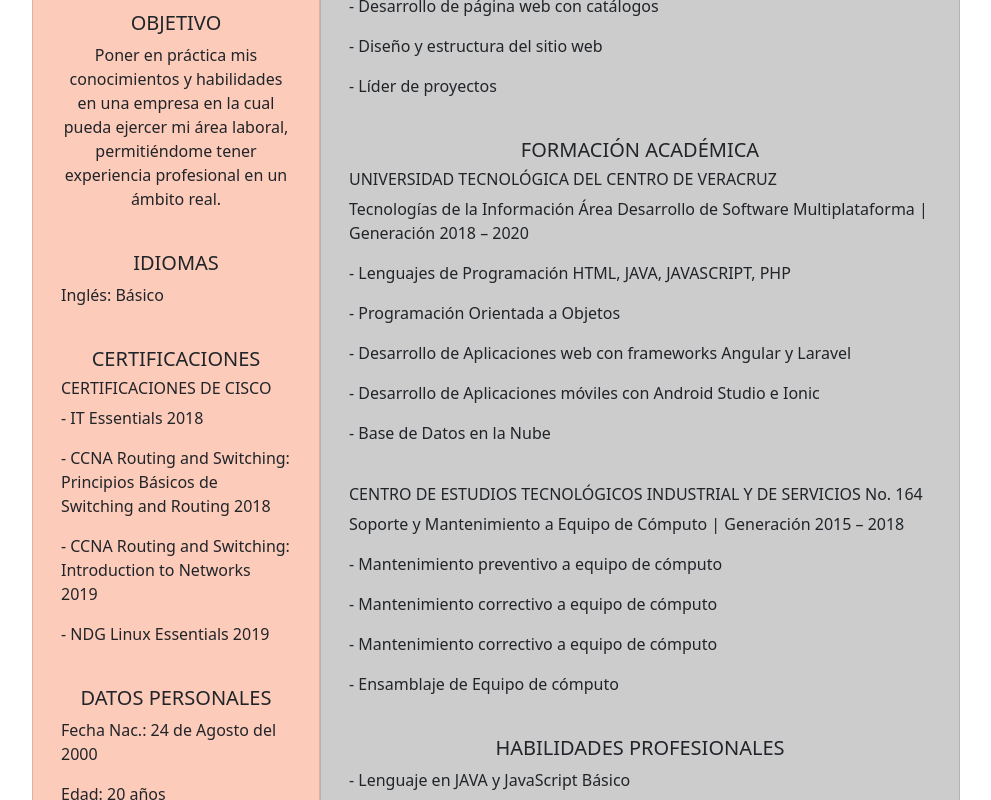
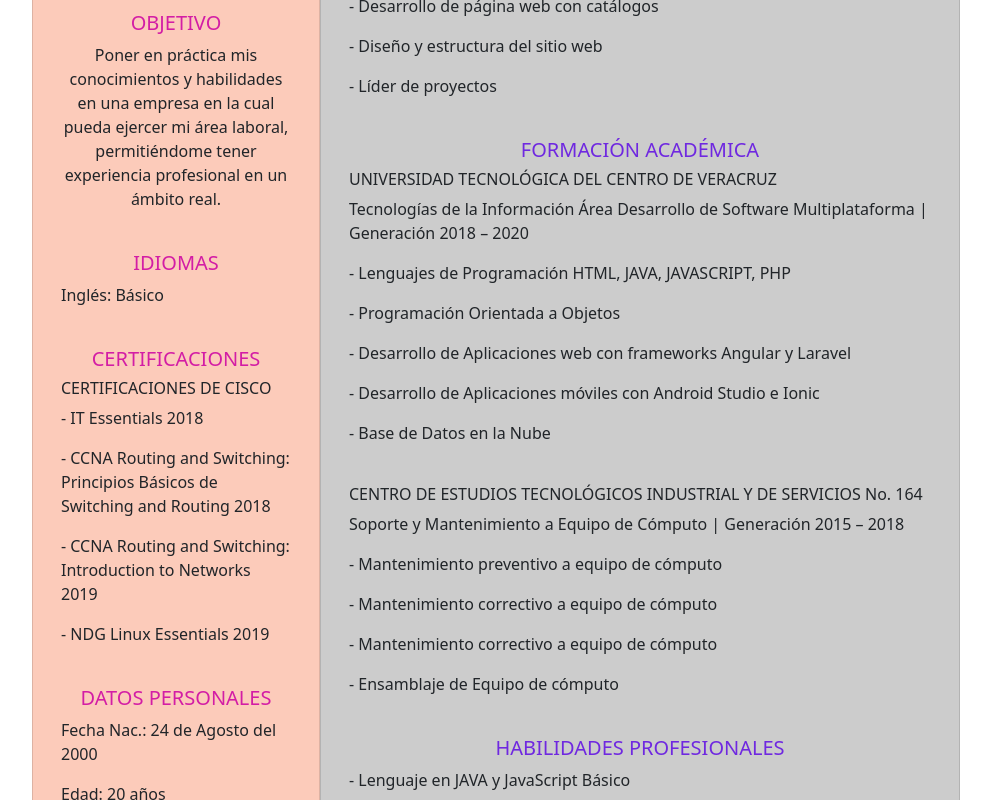
Before and after one commit to melissa2408/curriculum-melissa, an Angular app: page / in a window 1280 px wide. Shown: the part 340-1140 px from the top of the page, without its empty margins (144-1135 px from the left). Built offline with nearby package versions, Linux system fonts and the light colour scheme.

Commit message:
En el html se añaden unas etiquetas de estilos para dar color a los títulos de los textos en el curriculum

```diff
--- a/src/app/app.component.html
+++ b/src/app/app.component.html
@@ -7,15 +7,15 @@
               <br>
               <h5 class="card-title text-center">Melissa Rodríguez Arellano</h5>
               <br>
-              <h5 class="card-title text-center">OBJETIVO</h5>
+              <h5 class="card-title text-center" style="color:rgb(211, 29, 165)">OBJETIVO</h5>
               <p class="card-text text-center">Poner en práctica mis
                 conocimientos y habilidades en una empresa en la cual pueda ejercer mi área laboral, permitiéndome
                 tener experiencia profesional en un ámbito real.</p>
               <br>
-              <h5 class="card-title text-center" >IDIOMAS</h5>
+              <h5 class="card-title text-center" style="color:rgb(211, 29, 165)">IDIOMAS</h5>
               <p>Inglés: Básico</p>
               <br>
-              <h5 class="card-title text-center">CERTIFICACIONES</h5>
+              <h5 class="card-title text-center" style="color:rgb(211, 29, 165)">CERTIFICACIONES</h5>
               <h6>CERTIFICACIONES DE CISCO</h6>
               <P>- IT Essentials 2018</P>
               <P>- CCNA Routing and Switching: Principios Básicos de Switching and Routing 2018</P>
@@ -23,7 +23,7 @@
               <P>- NDG Linux Essentials 2019</P>
 
               <br>
-              <h5 class="card-title text-center">DATOS PERSONALES</h5>
+              <h5 class="card-title text-center" style="color:rgb(211, 29, 165)">DATOS PERSONALES</h5>
               <P>Fecha Nac.: 24 de Agosto del 2000</P>
               <P>Edad: 20 años</P>
               <P>Cel.: 278 121 2859</P>
@@ -40,7 +40,7 @@
               <p class="card-text text-center">TÉCNICO SUPERIOR UNIVERSITARIO TECNOLOGÍAS DE LA INFORMACIÓN
                 ÁREA DESARROLLO DE SOFTWARE MULTIPLATAFORMA</p>
               <br>
-              <h5 class="card-title text-center">EXPERIENCIA LABORAL</h5>
+              <h5 class="card-title text-center" style="color:rgb(111, 40, 224)">EXPERIENCIA LABORAL</h5>
               <h6>ESCUELA PRÁCTICA/DESARROLLADOR WEB</h6>
               <p>Consumibles Diesel de Córdoba | 2019 – 2020</p>
               <p>- Creación de base de datos</p>
@@ -49,7 +49,7 @@
               <p>- Líder de proyectos</p>
 
               <br>
-              <h5 class="card-title text-center">FORMACIÓN ACADÉMICA</h5>
+              <h5 class="card-title text-center" style="color:rgb(111, 40, 224)">FORMACIÓN ACADÉMICA</h5>
               <h6>UNIVERSIDAD TECNOLÓGICA DEL CENTRO DE VERACRUZ</h6>
               <p>Tecnologías de la Información Área Desarrollo de Software
                 Multiplataforma | Generación 2018 – 2020</p>
@@ -69,7 +69,7 @@
               <p>- Ensamblaje de Equipo de cómputo</p>
 
               <br>
-              <h5 class="card-title text-center">HABILIDADES PROFESIONALES</h5>
+              <h5 class="card-title text-center" style="color:rgb(111, 40, 224)">HABILIDADES PROFESIONALES</h5>
               <p>- Lenguaje en JAVA y JavaScript Básico</p>
               <p>- Conocimiento en angular y Laravel Intermedio</p>
               <p>- Conocimiento en HTML y PHP</p>
```
